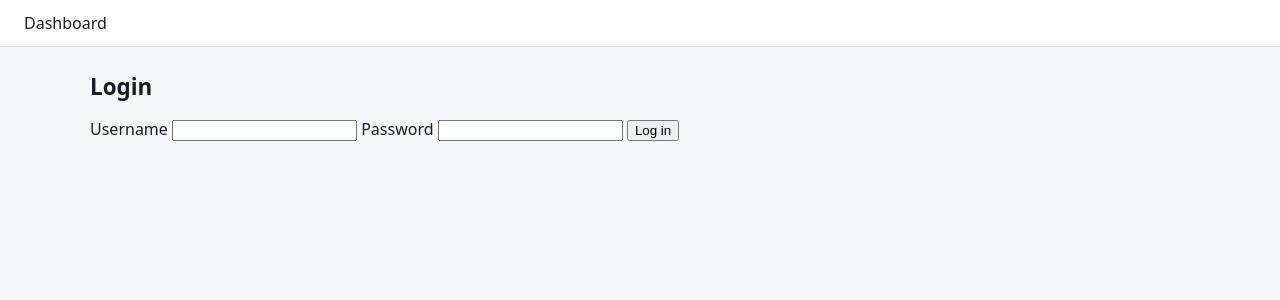
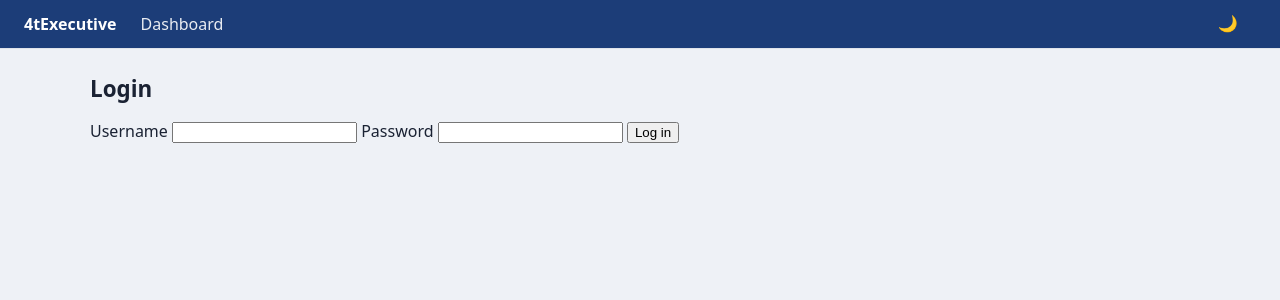
Before and after one commit to gatecrest-labs/4tExecutive, a Flask app: page /login in a window 1280 px wide. Shown: the top 300 px of the page. Run offline with Flask 3, Linux system fonts and the light colour scheme.

Commit message:
feat: add light/dark theme system with cookie-backed toggle
Implements theme token system with CSS variables for light and dark modes.
Adds POST /theme route to toggle theme preference, persisted via cookie.
Theme attribute rendered on <html> for server-side theme correctness.

- CSS variables for light/dark: --bg, --surface, --text, --accent, etc.
- Theme toggle form in navbar with emoji button (☀️/🌙)
- Cookie persists theme across requests without client-side flash
- Validates theme values (light/dark), defaults to light on invalid

Co-Authored-By: Claude Sonnet 5 <noreply@anthropic.com>
Claude-Session: https://claude.ai/code/session_014FDhJht5EgQxHDUyUTRD35

```diff
--- a/app/__init__.py
+++ b/app/__init__.py
@@ -96,6 +96,10 @@ def create_app(
 
     flask_app.register_blueprint(admin_bp)
 
+    from app.routes.theme_routes import bp as theme_bp
+
+    flask_app.register_blueprint(theme_bp)
+
     flask_app.jinja_env.globals["user_has_tab"] = user_has_tab
 
     if not testing:
--- a/app/static/css/app.css
+++ b/app/static/css/app.css
@@ -1,18 +1,85 @@
-body { font-family: system-ui, sans-serif; margin: 0; background: #f5f6f8; color: #1a1d21; }
-nav { padding: 0.75rem 1.5rem; border-bottom: 1px solid #ddd; background: #fff; }
-nav a { margin-right: 1rem; color: #1a1d21; text-decoration: none; font-weight: 500; }
-nav a:hover { text-decoration: underline; }
+:root[data-theme="light"] {
+  --bg: #eef1f6;
+  --surface: #ffffff;
+  --surface-border: #dfe3ea;
+  --text: #1a2233;
+  --text-muted: #5b6478;
+  --accent: #1c3d78;
+  --accent-fg: #ffffff;
+  --status-ok: #1a7f37;
+  --status-failed: #b00020;
+  --status-pending: #8a939c;
+}
+
+:root[data-theme="dark"] {
+  --bg: #10141f;
+  --surface: #181f30;
+  --surface-border: #262f45;
+  --text: #e9edf7;
+  --text-muted: #9aa3b8;
+  --accent: #6f93e0;
+  --accent-fg: #0d1626;
+  --status-ok: #3fca6c;
+  --status-failed: #ff6b6b;
+  --status-pending: #9aa3b8;
+}
+
+body {
+  font-family: system-ui, sans-serif;
+  margin: 0;
+  background: var(--bg);
+  color: var(--text);
+}
+
+nav {
+  display: flex;
+  align-items: center;
+  gap: 0.25rem;
+  padding: 0.75rem 1.5rem;
+  border-bottom: 1px solid var(--surface-border);
+  background: var(--accent);
+}
+
+nav .nav-brand {
+  color: var(--accent-fg);
+  font-weight: 700;
+  margin-right: 1.25rem;
+}
+
+nav a {
+  margin-right: 1rem;
+  color: var(--accent-fg);
+  text-decoration: none;
+  font-weight: 500;
+  opacity: 0.9;
+}
+
+nav a:hover { opacity: 1; text-decoration: underline; }
+
+nav .nav-spacer { flex: 1; }
+
+nav .theme-form { display: inline; margin-right: 0.75rem; }
+
+.theme-toggle {
+  background: none;
+  border: none;
+  cursor: pointer;
+  font-size: 1rem;
+  line-height: 1;
+  padding: 0.25rem 0.4rem;
+}
+
 main { padding: 1.5rem; max-width: 1100px; margin: 0 auto; }
 h1 { font-size: 1.4rem; margin: 0 0 1rem; }
-.error { color: #b00020; }
-.text-muted { color: #6b7480; }
+.error { color: var(--status-failed); }
+.text-muted { color: var(--text-muted); }
 
 table { border-collapse: collapse; width: 100%; margin-bottom: 1.5rem; }
-th, td { text-align: left; padding: 0.4rem 0.75rem; border-bottom: 1px solid #e2e4e8; }
+th, td { text-align: left; padding: 0.4rem 0.75rem; border-bottom: 1px solid var(--surface-border); color: var(--text); }
 
-.status-ok { color: #1a7f37; }
-.status-failed { color: #b00020; }
-.status-pending { color: #8a939c; }
+.status-ok { color: var(--status-ok); }
+.status-failed { color: var(--status-failed); }
+.status-pending { color: var(--status-pending); }
 
 .widget-grid {
   display: grid;
--- a/app/templates/base.html
+++ b/app/templates/base.html
@@ -1,5 +1,5 @@
 <!doctype html>
-<html>
+<html data-theme="{{ request.cookies.get('theme', 'light') }}">
 <head>
   <meta charset="utf-8">
   <meta name="csrf-token" content="{{ csrf_token() }}">
@@ -8,10 +8,23 @@
 </head>
 <body>
   <nav>
+    <span class="nav-brand">4tExecutive</span>
     <a href="{{ url_for('dashboard.index') }}">Dashboard</a>
     {% if session.username and user_has_tab(session.username, 'admin') %}
       <a href="{{ url_for('admin.sources') }}">Admin</a>
     {% endif %}
+    <span class="nav-spacer"></span>
+    <form method="post" action="{{ url_for('theme.set_theme') }}" class="theme-form">
+      <input type="hidden" name="csrf_token" value="{{ csrf_token() }}">
+      <input type="hidden" name="next" value="{{ request.path }}">
+      {% if request.cookies.get('theme', 'light') == 'dark' %}
+        <input type="hidden" name="theme" value="light">
+        <button type="submit" class="theme-toggle" aria-label="Switch to light mode">☀️</button>
+      {% else %}
+        <input type="hidden" name="theme" value="dark">
+        <button type="submit" class="theme-toggle" aria-label="Switch to dark mode">🌙</button>
+      {% endif %}
+    </form>
     {% if session.username %}
       <a href="{{ url_for('auth.logout') }}">Logout</a>
     {% endif %}
```
Also changed, not shown: other parts of app/static/css/app.css (+61 -16 lines), app/routes/theme_routes.py (added, +22 -0 lines), tests/test_theme_routes.py (added, +24 -0 lines).
